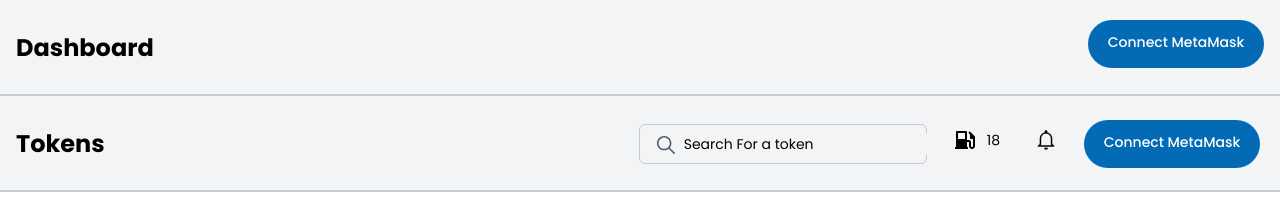
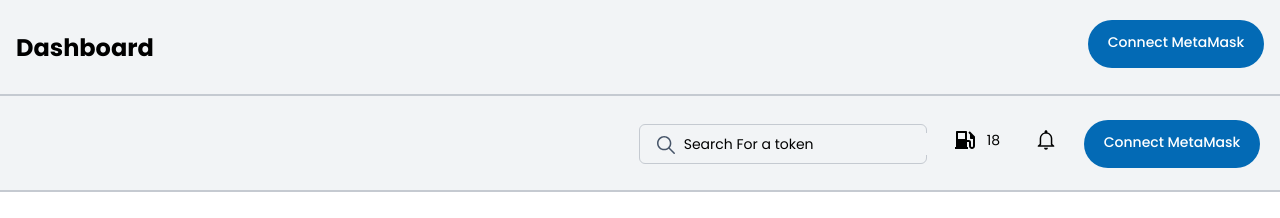
Before and after one commit to OlaiwonAbdullahi/MetaMask-Portfolio-Replica, a React (Vite) app: page / in a window 1280 px wide. Shown: the top 218 px of the page. Built offline with nearby package versions, Linux system fonts and the light colour scheme.

Commit message:
update NavBar.jsx

```diff
--- a/src/components/headers/NavBar.jsx
+++ b/src/components/headers/NavBar.jsx
@@ -3,11 +3,11 @@ import { IoMdNotificationsOutline } from "react-icons/io";
 import Button from "../Button";
 import Search from "../Search";
 
-const NavBar = () => {
+const NavBar = ({ children }) => {
   return (
     <div className="flex flex-row justify-between bg-bgColor h-24 border-b-2 border-b-secondary pt-5 px-4">
       <div className="">
-        <h2 className="text-2xl font-bold mt-3">Tokens</h2>
+        <h2 className="text-2xl font-bold mt-3">{children}</h2>
       </div>
       <div className=" flex gap-3 p-1">
         <Search />
```
